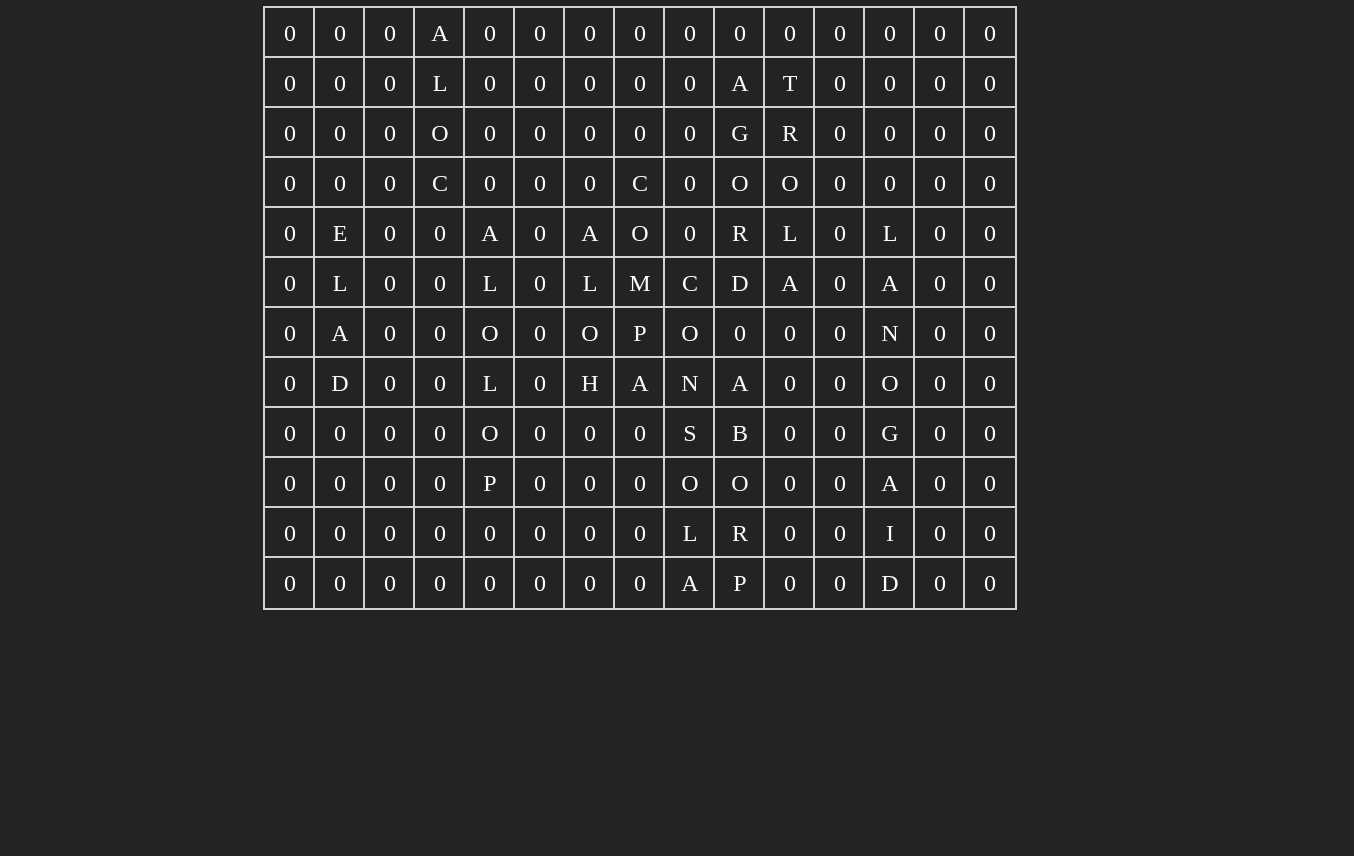
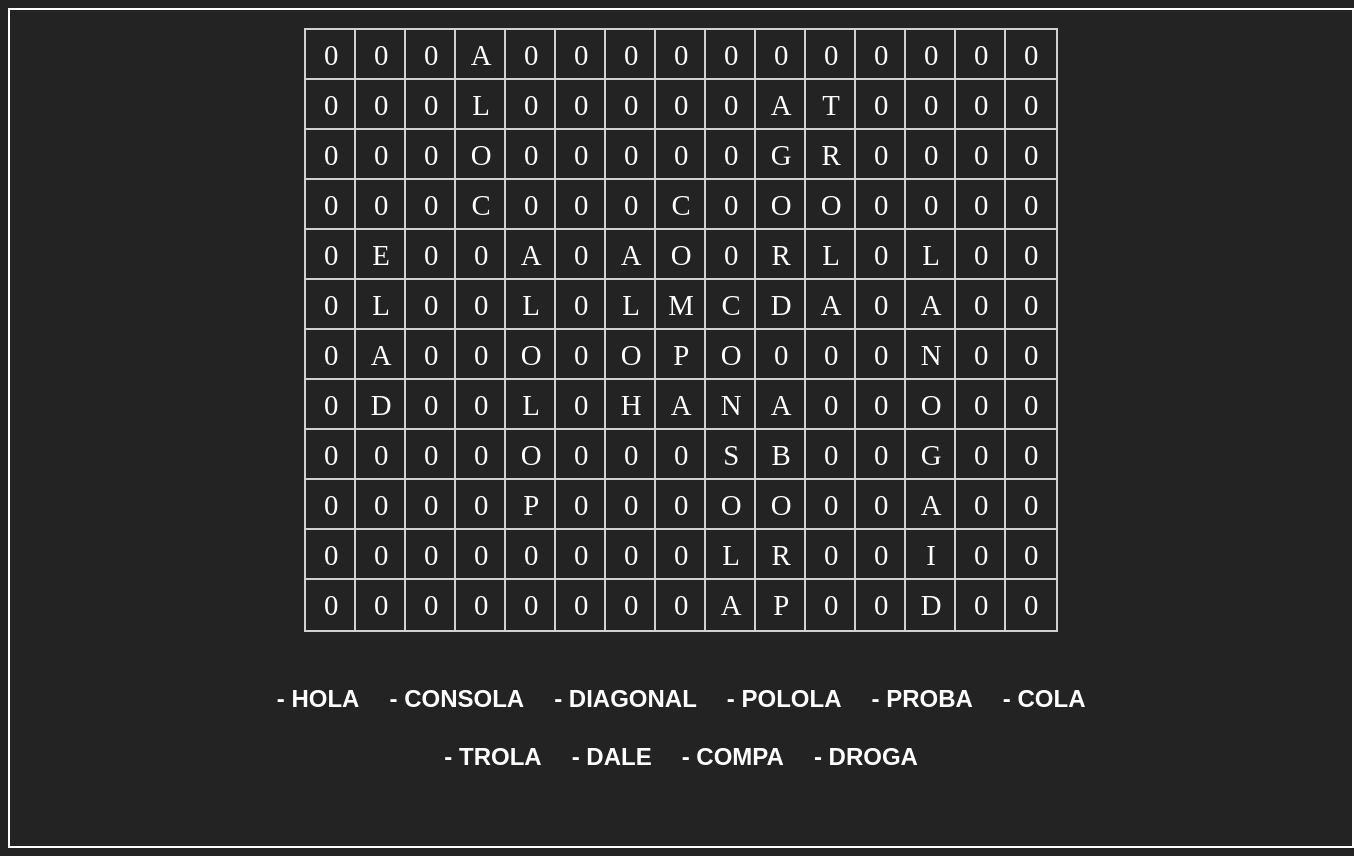
Before and after one commit to Miguensio/sopa-de-letras, a React (Vite) app: page / in a window 1280 px wide. Shown: the whole page, 1354 px wide, since content can reach past the window. Before the commit the page ends 800 px from the top, so only its background shows below. Built offline with nearby package versions, Linux system fonts and the light colour scheme.

Commit message:
Added more styles and the word list to be visible to the user

```diff
--- a/src/App.css
+++ b/src/App.css
@@ -2,8 +2,13 @@
   background-color: rgb(35, 35, 35);
 }
 
-.container{
+.game-container{
   display: flex;
+  min-width: max-content;
+  width: 80%;
+  margin: auto;
   flex-direction: column;
   justify-content: center;
+  border: 2px solid white;
+  padding: 20px 0;
 }
--- a/src/App.jsx
+++ b/src/App.jsx
@@ -4,7 +4,7 @@ import WordSearchGrid from './components/Word-search-grid';
 function App() {
 
   return (
-    <div className="container">
+    <div className="game-container">
       <WordSearchGrid />
     </div>
   )
--- a/src/components/Word-search-grid.jsx
+++ b/src/components/Word-search-grid.jsx
@@ -449,6 +449,7 @@ const WordSearchGrid = () => {
   console.log(gameArrayChunks);
 
   return (
+    <>
       <div className="word-search-grid-container">
         {gameArrayChunks.map((row, rowIndex) => (
           <div className="row" key={rowIndex}>
@@ -458,6 +459,14 @@ const WordSearchGrid = () => {
           </div>
         ))}
       </div>
+      <div className='words-container'>
+        <div className='words'>
+          {words.map((word) => (
+            <p>- {word}</p>
+          ))}
+        </div>
+      </div>
+    </>
   );
 
 }
--- a/src/components/word-search-block-styles.css
+++ b/src/components/word-search-block-styles.css
@@ -4,7 +4,7 @@
     align-items: center;
     outline: 2px solid rgb(209, 209, 209);
     color: white;
-    font-size: 1.5rem;
+    font-size: 1.8rem;
     text-align: center;
     width: 50px;
     height: 50px;
--- a/src/components/word-search-grid-styles.css
+++ b/src/components/word-search-grid-styles.css
@@ -3,8 +3,35 @@
     flex-direction: column;
     align-items: center;
     justify-content: center;
+    cursor: pointer;
 }
 
 .row{
     display: flex;
 }
+
+.words-container{
+    width: 100%;
+    max-height: max-content;
+    margin: 40px 0;
+    display: flex;
+    justify-content: center;
+}
+
+.words{
+    width: 70%;
+    display: flex;
+    flex-wrap: wrap;
+    justify-content: center;
+    height: max-content;
+}
+
+.words p{
+    font-family: sans-serif;
+    text-align: center;
+    font-size: 1.5rem;
+    font-weight: bold;
+    color: rgb(255, 255, 255);
+    margin: 10px 10px;
+    padding: 5px;
+}
```
Lines whose indentation alone changed are shown as unchanged.
